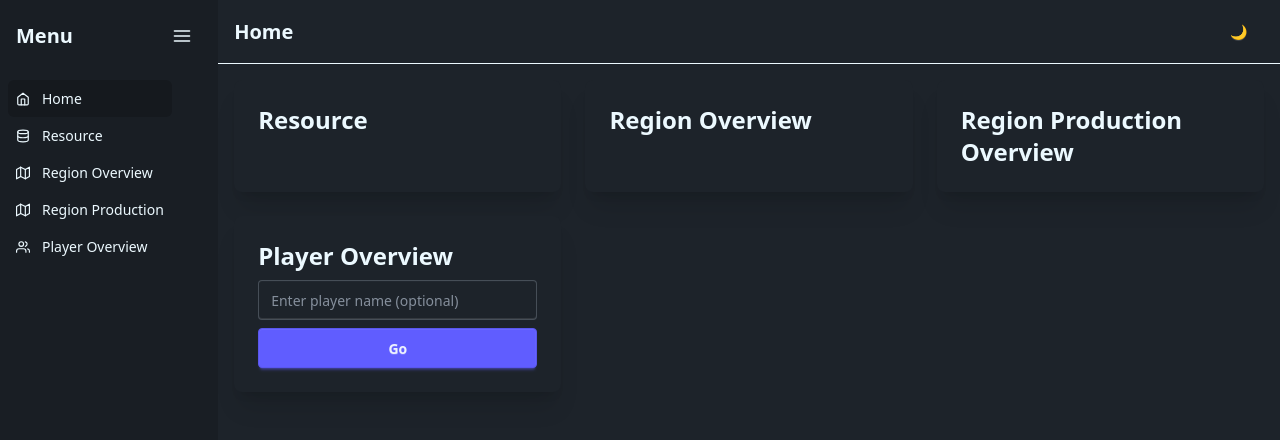
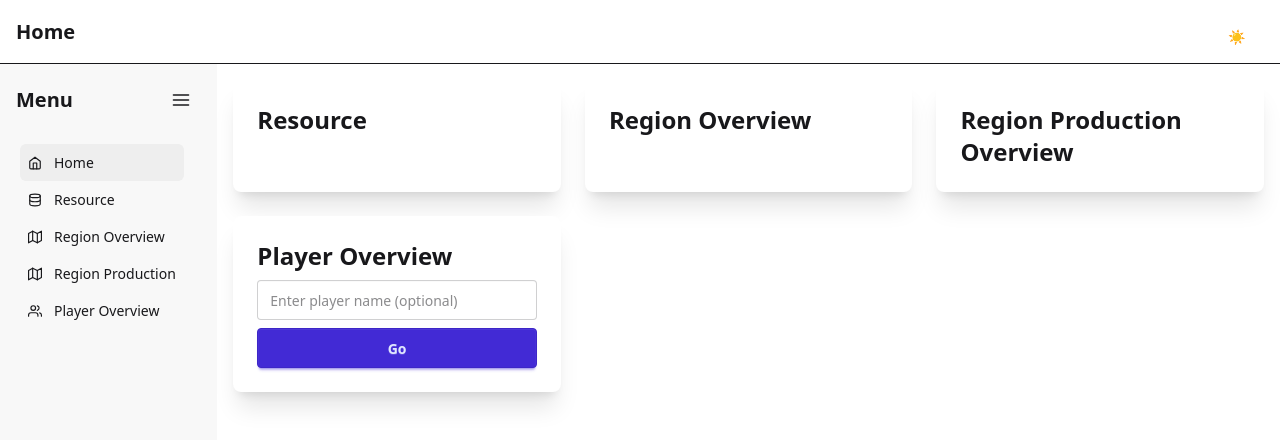
Before and after one commit to gamerbeaker007/splinter-lands-next, a Next.js app: page / in a window 1280 px wide. Shown: the top 440 px of the page. Built offline with nearby package versions, Linux system fonts and the light colour scheme.

Commit message:
Add some style

```diff
--- a/src/app/layout.tsx
+++ b/src/app/layout.tsx
@@ -8,17 +8,17 @@ export default function RootLayout({
   children: React.ReactNode;
 }) {
   return (
-    <html data-theme="light">
+    <html>
       <head>
         <meta name="viewport" content="width=device-width, initial-scale=1" />
       </head>
       <body>
+        <div className="flex flex-col flex-grow">
+          <TopBar />
+        </div>
         <div className="flex h-screen overflow-hidden">
           <SideBar />
-          <div className="flex flex-col flex-grow">
-            <TopBar />
-            <main className="p-4 flex-grow overflow-auto">{children}</main>
-          </div>
+          <main className="p-4 flex-grow overflow-auto">{children}</main>
         </div>
       </body>
     </html>
--- a/src/components/DefaultPageTile.tsx
+++ b/src/components/DefaultPageTile.tsx
@@ -1,3 +1,5 @@
+import Link from "next/link";
+
 type Props = {
   title: string;
   href: string;
@@ -5,11 +7,11 @@ type Props = {
 
 export default function DefaultPageTile({ title, href }: Props) {
   return (
-    <a
+    <Link
       href={href}
       className="card bg-base-100 shadow-xl p-6 hover:bg-base-200 transition"
     >
       <h2 className="text-2xl font-bold">{title}</h2>
-    </a>
+    </Link>
   );
 }
--- a/src/components/SideBar.tsx
+++ b/src/components/SideBar.tsx
@@ -43,7 +43,7 @@ export default function SideBar() {
           <FiMenu size={20} />
         </button>
       </div>
-      <ul className="menu px-2">
+      <ul className="menu px-5">
         {mounted &&
           links.map(({ href, label, icon }) => (
             <li key={href}>
--- a/src/components/ThemeToggle.tsx
+++ b/src/components/ThemeToggle.tsx
@@ -2,27 +2,47 @@
 import { useEffect, useState } from "react";
 
 export default function ThemeToggle() {
-  const [theme, setTheme] = useState<"light" | "dark">("dark");
+  const [isDark, setIsDark] = useState(false);
 
-  // Load theme from sessionStorage or default to "dark"
+  // Read from localStorage and system preference on client
   useEffect(() => {
-    const stored = sessionStorage.getItem("theme") as "light" | "dark" | null;
-    const initialTheme = stored || "dark";
-    setTheme(initialTheme);
-    document.documentElement.setAttribute("data-theme", initialTheme);
+    const stored = localStorage.getItem("theme");
+    if (stored) {
+      setIsDark(stored === "dark");
+    } else {
+      setIsDark(window.matchMedia("(prefers-color-scheme: dark)").matches);
+    }
   }, []);
 
-  // Toggle theme
-  const toggleTheme = () => {
-    const newTheme = theme === "dark" ? "light" : "dark";
-    setTheme(newTheme);
-    sessionStorage.setItem("theme", newTheme);
-    document.documentElement.setAttribute("data-theme", newTheme);
-  };
+  // Apply theme whenever it changes
+  useEffect(() => {
+    const theme = isDark ? "dark" : "light";
+    document.documentElement.setAttribute("data-theme", theme);
+    localStorage.setItem("theme", theme);
+  }, [isDark]);
 
   return (
-    <button onClick={toggleTheme} className="btn btn-ghost">
-      {theme === "dark" ? "🌙" : "☀️"}
+    <button
+      className="fixed top-4 right-4 lg:right-6 z-30 btn btn-ghost btn-circle text-base-content"
+      onClick={() => setIsDark(!isDark)}
+      aria-label="Toggle theme"
+    >
+      <div className="relative w-6 h-6 grid place-items-center">
+        <div
+          className={`absolute transition-all duration-500 ${
+            isDark ? "-rotate-90 opacity-0" : "rotate-0 opacity-100"
+          }`}
+        >
+          ☀️
+        </div>
+        <div
+          className={`absolute transition-all duration-500 ${
+            isDark ? "rotate-0 opacity-100" : "rotate-90 opacity-0"
+          }`}
+        >
+          🌙
+        </div>
+      </div>
     </button>
   );
 }
```
Also changed, not shown: src/app/globals.css (line endings or trailing spaces), 1 other file (tests, documents, lock files or other folders).
